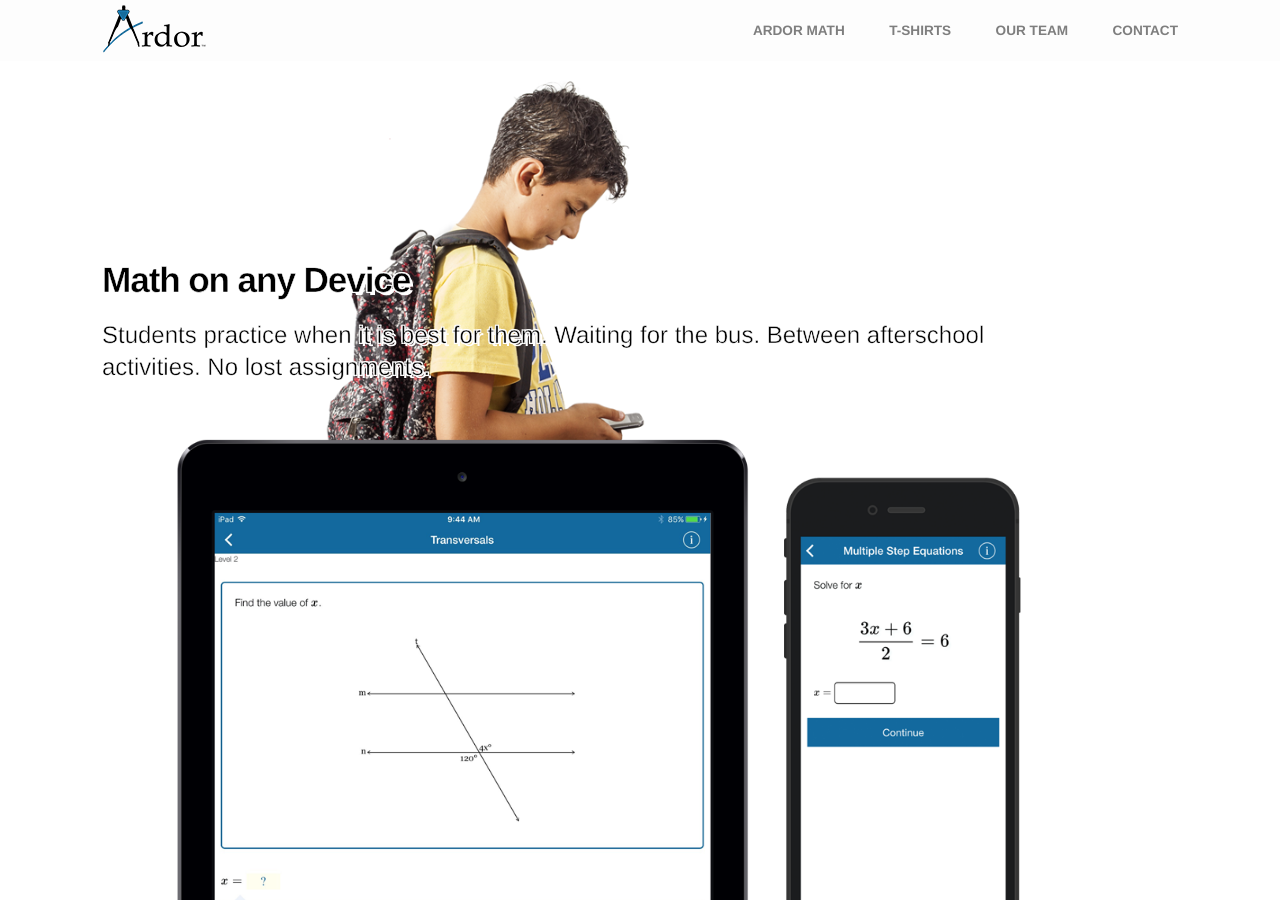
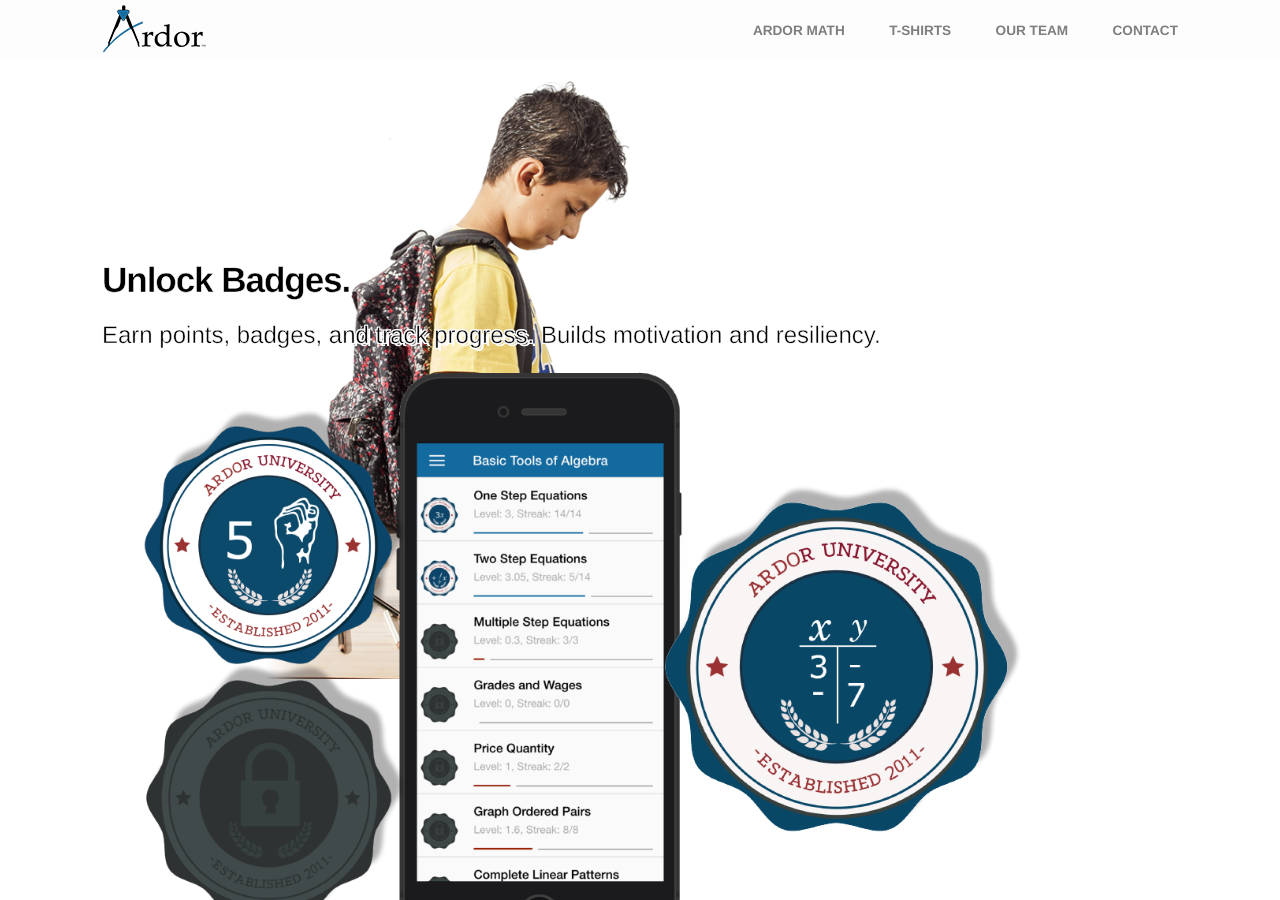
Before and after one commit to ardor-education/ardor-education.github.io, a Jekyll site: the page built from ardormath.md, in a window 1280 px wide and 900 px high, scrolled down 6730 px. Built offline with Jekyll 4.4.1, drawn with Linux system fonts in a browser that asks for light colours; some web fonts are replaced; some of the changed text lies outside the part shown.

```diff
--- a/_config.yml
+++ b/_config.yml
@@ -45,10 +45,6 @@ ardormath:
       showcase: generation
 
     # Student Showcase
-    - title: Math on any Device
-      summary: Students practice when it is best for them.  Waiting for the bus.  Between afterschool activities.  No lost assignments.
-      image: /assets/images/ardormath/iPad/Multiple-Devices.png
-      showcase: help
     - title: Unlock Badges.
       summary: Earn points, badges, and track progress. Builds motivation and resiliency.
       image: /assets/images/ardormath/iPad/Badges.png
@@ -60,6 +56,10 @@ ardormath:
     - title: Help Cards
       summary: For students who prefer written examples there is a help card for each problem type.
       image: /assets/images/ardormath/iPad/Help-Cards.png
+      showcase: help
+    - title: Math on any Device
+      summary: Students practice when it is best for them.  Waiting for the bus.  Between afterschool activities.  No lost assignments.
+      image: /assets/images/ardormath/iPad/Multiple-Devices.png
       showcase: help
 
     # Tracking Showcase
```
